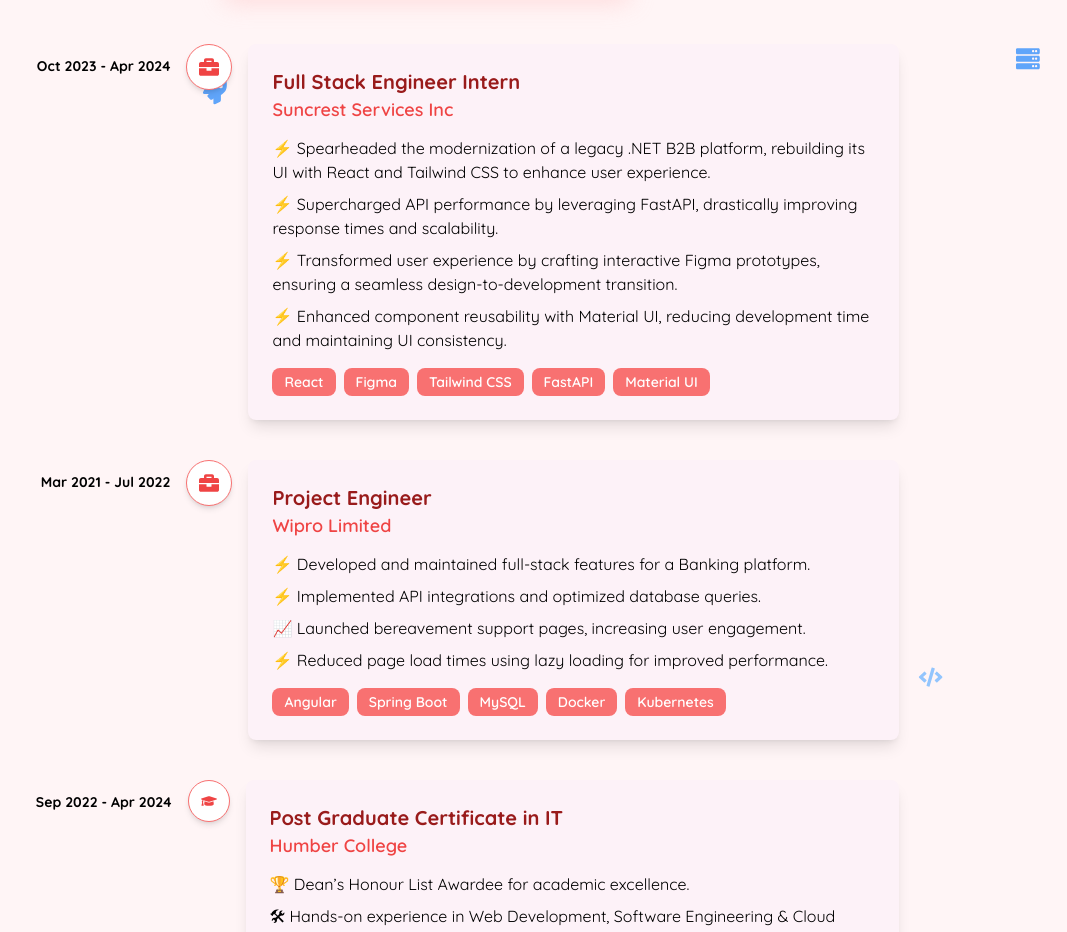
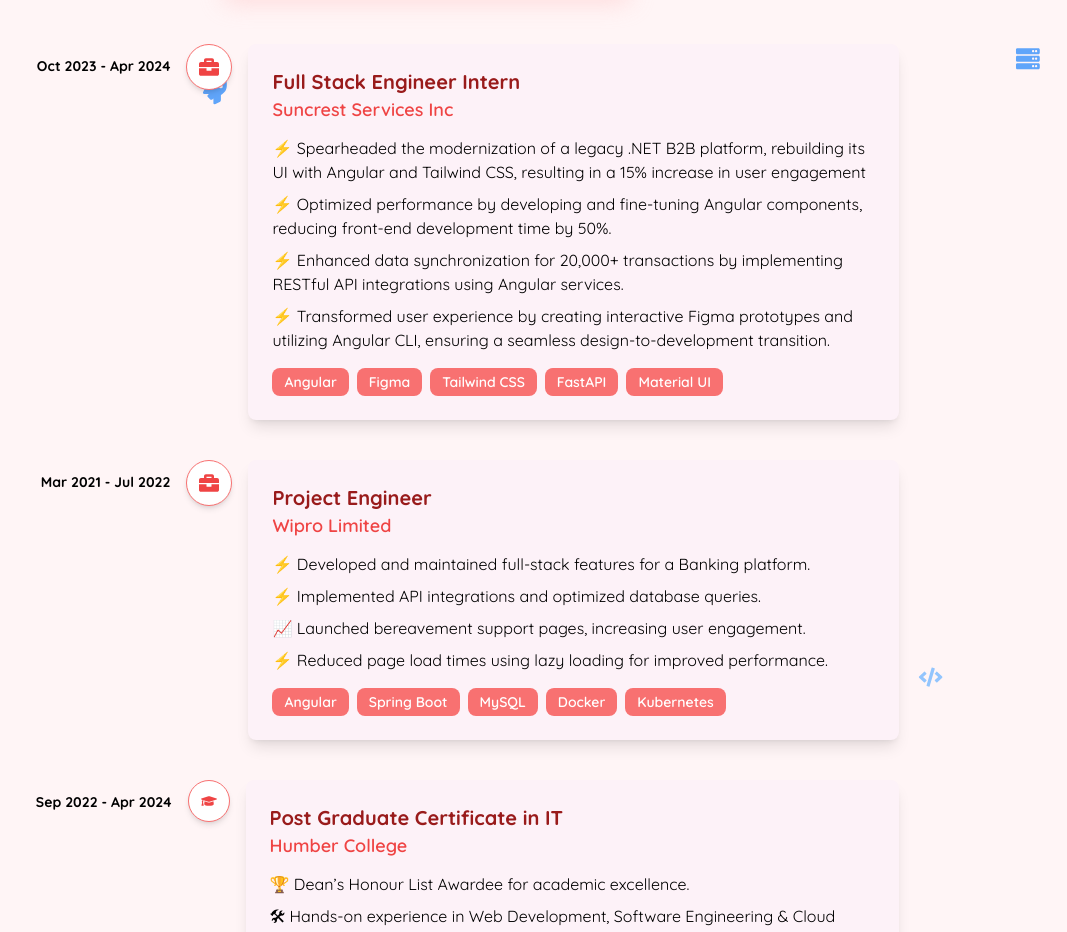
Before and after one commit to Apurv103/portfolio-apurv, a Next.js app: page / in a window 1280 px wide. Shown: the part 820-1752 px from the top of the page, without its empty margins (213-1280 px from the left). Built offline with nearby package versions, Linux system fonts and the light colour scheme; a web font is replaced by a local one.

Commit message:
data update

```diff
--- a/app/components/Experience.tsx
+++ b/app/components/Experience.tsx
@@ -27,12 +27,12 @@
     company: "Suncrest Services Inc",
     date: "Oct 2023 - Apr 2024",
     description: [
-      "⚡ Spearheaded the modernization of a legacy .NET B2B platform, rebuilding its UI with React and Tailwind CSS to enhance user experience.",
-      "⚡ Supercharged API performance by leveraging FastAPI, drastically improving response times and scalability.",
-      "⚡ Transformed user experience by crafting interactive Figma prototypes, ensuring a seamless design-to-development transition.",
-      "⚡ Enhanced component reusability with Material UI, reducing development time and maintaining UI consistency.",
+      " ⚡ Spearheaded the modernization of a legacy .NET B2B platform, rebuilding its UI with Angular and Tailwind CSS, resulting in a 15% increase in user engagement",
+      " ⚡ Optimized performance by developing and fine-tuning Angular components, reducing front-end development time by 50%.",
+      "⚡ Enhanced data synchronization for 20,000+ transactions by implementing RESTful API integrations using Angular services.",
+      "  ⚡ Transformed user experience by creating interactive Figma prototypes and utilizing Angular CLI, ensuring a seamless design-to-development transition.",
     ],
-    techStack: ["React", "Figma", "Tailwind CSS", "FastAPI", "Material UI"],
+    techStack: ["Angular", "Figma", "Tailwind CSS", "FastAPI", "Material UI"],
     icon: <FaBriefcase className='text-red-500 text-xl' />,
     type: "work",
   },
```
